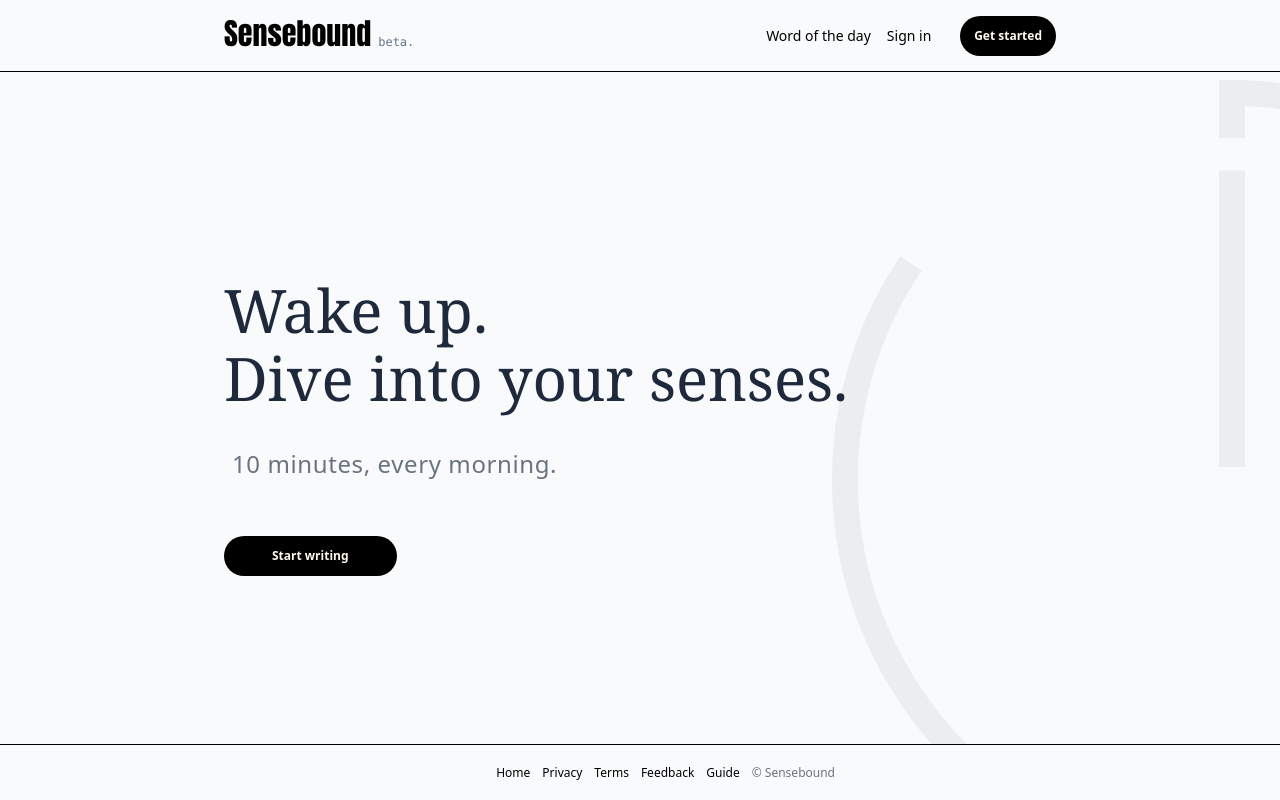
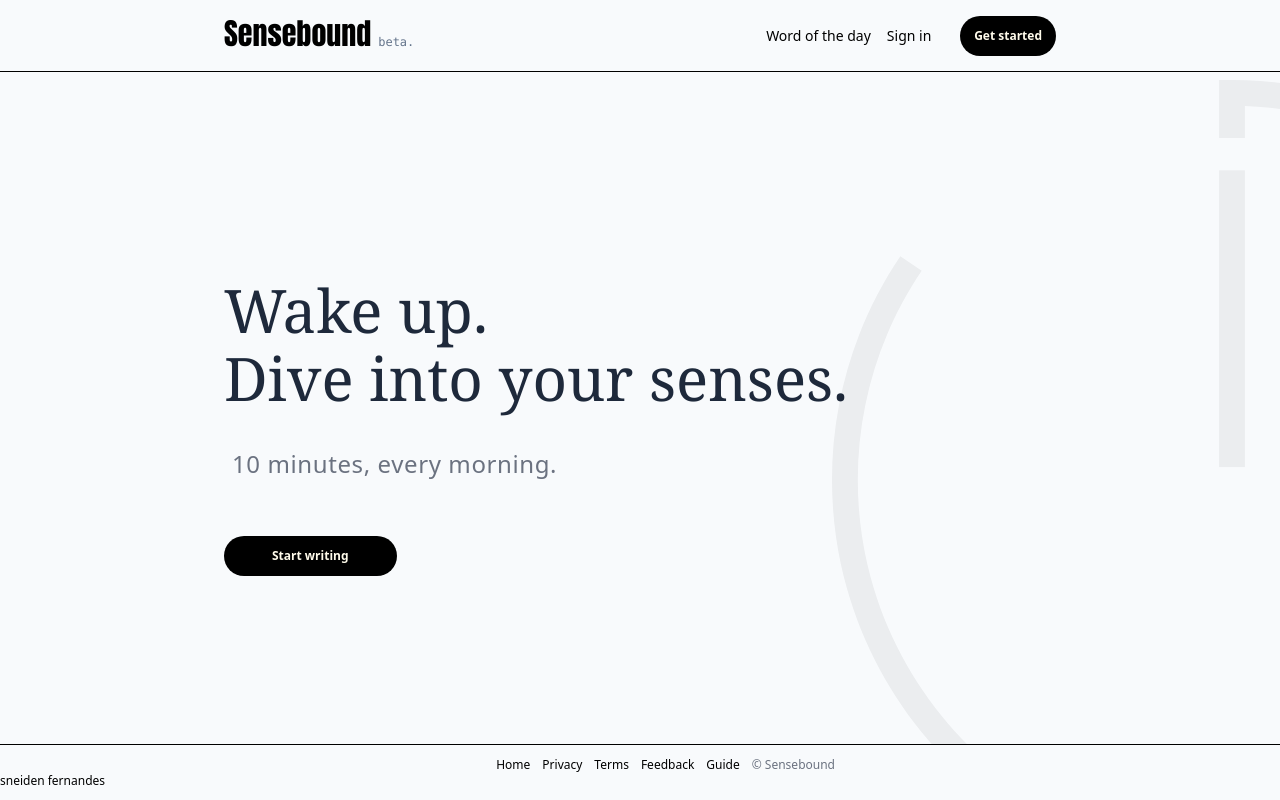
Before and after one commit to sneidenfernandes/sensebound, a React (Vite) app in the folder frontend/: page / in a window 1280 px wide. Built offline with nearby package versions, Linux system fonts and the light colour scheme.

Commit message:
footer changed

```diff
--- a/frontend/src/components/Footer.tsx
+++ b/frontend/src/components/Footer.tsx
@@ -38,6 +38,10 @@ export default function Footer(){
 
 
 
+
+
                 </div>
+
+                <p className="text-xs">sneiden fernandes</p>
            </footer>
 }
```
